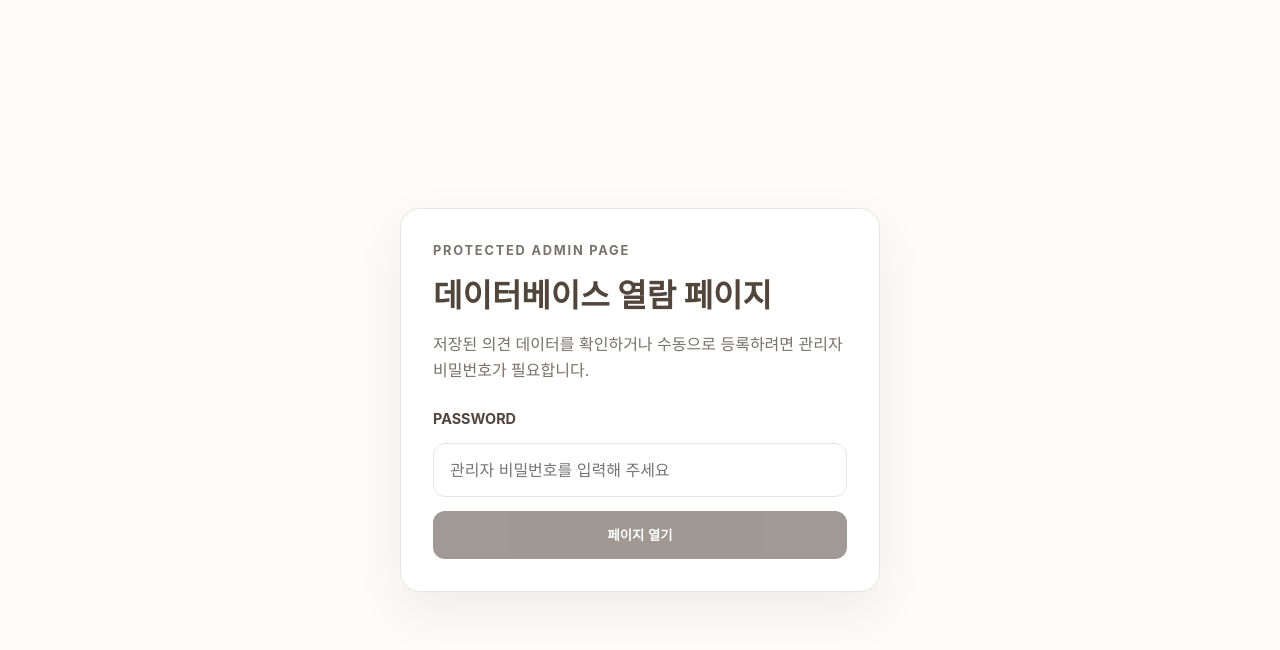
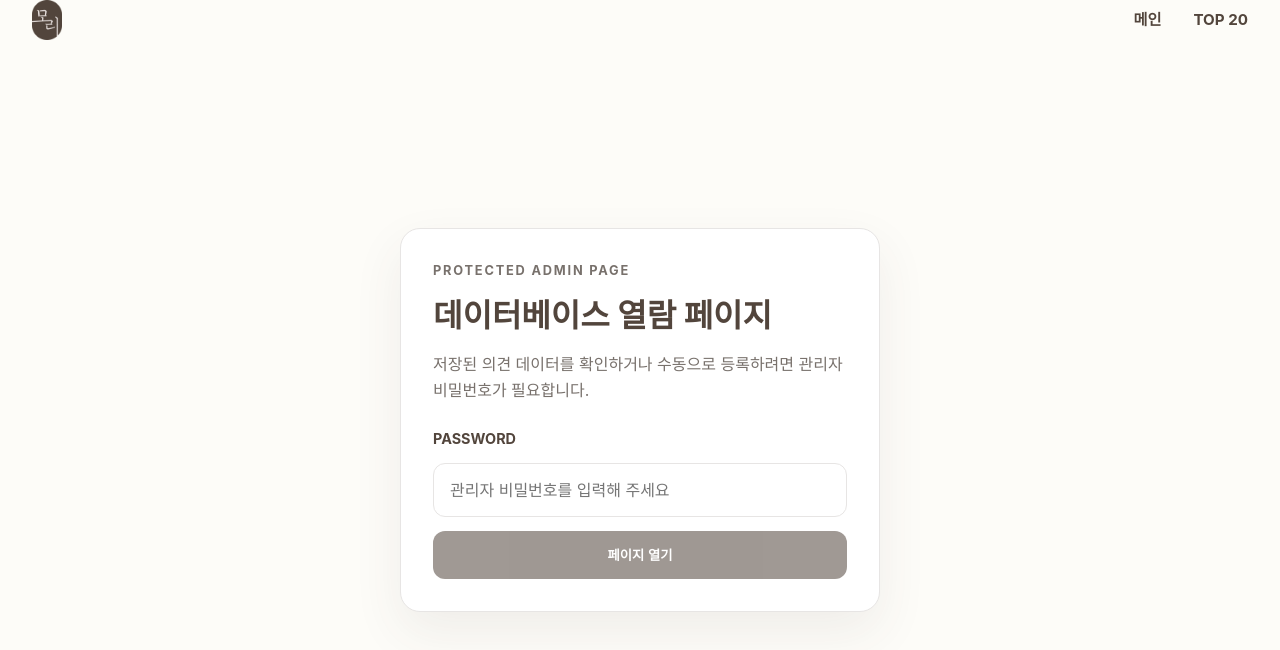
Before and after one commit to lgs777/mory-survey-site, a Next.js app: page /admin in a window 1280 px wide. Shown: the top 650 px of the page. Built offline with nearby package versions, Linux system fonts and the light colour scheme; no server answers; a web font is replaced by a local one.

Commit message:
fix: 상단 로고 크기 수정 및 admin페이지 상단 네비게이션바 추가.

```diff
--- a/app/admin/AdminDashboard.tsx
+++ b/app/admin/AdminDashboard.tsx
@@ -3,6 +3,7 @@
 import { useEffect, useState } from 'react';
 import { useRouter } from 'next/navigation';
 import styles from './page.module.css';
+import AdminHeader from './AdminHeader';
 
 type Opinion = {
   id: string;
@@ -185,6 +186,8 @@ export default function AdminDashboard() {
   };
 
   return (
+    <div className={styles.pageShell}>
+      <AdminHeader />
       <main className={styles.container}>
         <div className={styles.topBar}>
           <div>
@@ -347,5 +350,6 @@ export default function AdminDashboard() {
           </div>
         )}
       </main>
+    </div>
   );
 }
--- /dev/null
+++ b/app/admin/AdminHeader.tsx
@@ -0,0 +1,25 @@
+import Link from 'next/link';
+import Image from 'next/image';
+import styles from './page.module.css';
+import logoImage from '@/logo.png';
+
+export default function AdminHeader() {
+  return (
+    <header className={styles.header}>
+      <div className={styles.logo}>
+        <Link href="/" aria-label="메인페이지로 이동">
+          <Image
+            src={logoImage}
+            alt="Mory"
+            className={styles.logoImage}
+            priority
+          />
+        </Link>
+      </div>
+      <nav className={styles.nav}>
+        <Link href="/">메인</Link>
+        <Link href="/rankings">TOP 20</Link>
+      </nav>
+    </header>
+  );
+}
--- a/app/admin/AdminLogin.tsx
+++ b/app/admin/AdminLogin.tsx
@@ -3,6 +3,7 @@
 import { FormEvent, useState } from 'react';
 import { useRouter } from 'next/navigation';
 import styles from './page.module.css';
+import AdminHeader from './AdminHeader';
 
 export default function AdminLogin() {
   const router = useRouter();
@@ -43,6 +44,8 @@ export default function AdminLogin() {
   };
 
   return (
+    <div className={styles.pageShell}>
+      <AdminHeader />
       <main className={styles.loginShell}>
         <section className={styles.loginCard}>
           <p className={styles.loginEyebrow}>Protected Admin Page</p>
@@ -74,5 +77,6 @@ export default function AdminLogin() {
           </form>
         </section>
       </main>
+    </div>
   );
 }
--- a/app/admin/page.module.css
+++ b/app/admin/page.module.css
@@ -1,5 +1,59 @@
+.pageShell {
+  min-height: 100vh;
+  background-color: var(--background);
+  color: var(--foreground);
+}
+
+.header {
+  display: flex;
+  justify-content: space-between;
+  align-items: center;
+  height: 40px;
+  padding: 0 2rem;
+  box-sizing: border-box;
+  max-width: 1400px;
+  width: 100%;
+  margin: 0 auto;
+}
+
+.logo {
+  display: flex;
+  align-items: center;
+}
+
+.logo a {
+  display: flex;
+  align-items: center;
+}
+
+.logoImage {
+  width: auto;
+  height: 40px;
+  display: block;
+}
+
+.nav {
+  display: flex;
+  gap: 2rem;
+  align-items: center;
+  font-size: 0.95rem;
+  font-weight: bold;
+  color: var(--foreground);
+}
+
+.nav a {
+  display: inline-flex;
+  align-items: center;
+  height: 100%;
+  transition: opacity 0.2s;
+}
+
+.nav a:hover {
+  opacity: 0.7;
+}
+
 .loginShell {
-  min-height: 100vh;
+  min-height: calc(100vh - 40px);
   display: flex;
   align-items: center;
   justify-content: center;
@@ -74,7 +128,7 @@
 }
 
 .container {
-  min-height: 100vh;
+  min-height: calc(100vh - 40px);
   padding: 4rem 2rem;
   max-width: 1400px;
   margin: 0 auto;
@@ -283,6 +337,10 @@
 }
 
 @media (max-width: 960px) {
+  .header {
+    padding: 0 1.25rem;
+  }
+
   .topBar {
     flex-direction: column;
   }
@@ -291,4 +349,12 @@
     flex-direction: column;
     align-items: stretch;
   }
+
+  .container {
+    padding: 2rem 1.25rem 3rem;
+  }
+
+  .loginShell {
+    padding: 1.25rem;
+  }
 }
--- a/app/page.module.css
+++ b/app/page.module.css
@@ -10,7 +10,9 @@
   display: flex;
   justify-content: space-between;
   align-items: center;
-  padding: 1.5rem 2rem;
+  height: 40px;
+  padding: 0 2rem;
+  box-sizing: border-box;
   max-width: 1400px;
   width: 100%;
   margin: 0 auto;
@@ -25,8 +27,8 @@
 }
 
 .logoImage {
-  width: 56px;
-  height: auto;
+  width: auto;
+  height: 40px;
   display: block;
 }
 
@@ -38,12 +40,16 @@
 .nav {
   display: flex;
   gap: 2rem;
+  align-items: center;
   font-size: 0.95rem;
   font-weight: bold;
   color: var(--foreground);
 }
 
 .nav a {
+  display: inline-flex;
+  align-items: center;
+  height: 100%;
   transition: opacity 0.2s;
 }
 
--- a/app/rankings/page.module.css
+++ b/app/rankings/page.module.css
@@ -8,7 +8,9 @@
   display: flex;
   justify-content: space-between;
   align-items: center;
-  padding: 1.5rem 2rem;
+  height: 40px;
+  padding: 0 2rem;
+  box-sizing: border-box;
   max-width: 1400px;
   width: 100%;
   margin: 0 auto;
@@ -26,8 +28,8 @@
 }
 
 .logoImage {
-  width: 56px;
-  height: auto;
+  width: auto;
+  height: 40px;
   display: block;
 }
 
@@ -39,12 +41,16 @@
 .nav {
   display: flex;
   gap: 2rem;
+  align-items: center;
   font-size: 0.95rem;
   font-weight: bold;
   color: var(--foreground);
 }
 
 .nav a {
+  display: inline-flex;
+  align-items: center;
+  height: 100%;
   transition: opacity 0.2s;
 }
 
```
Lines whose indentation alone changed are shown as unchanged.
